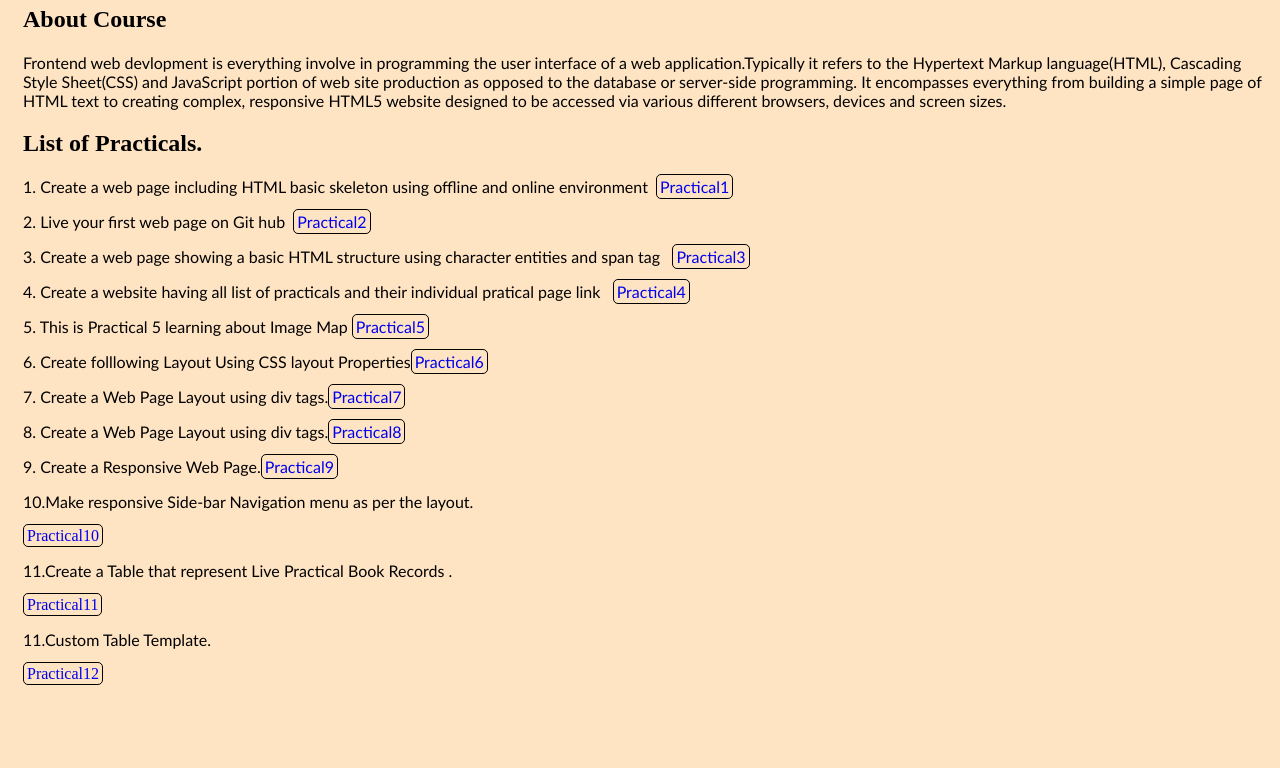
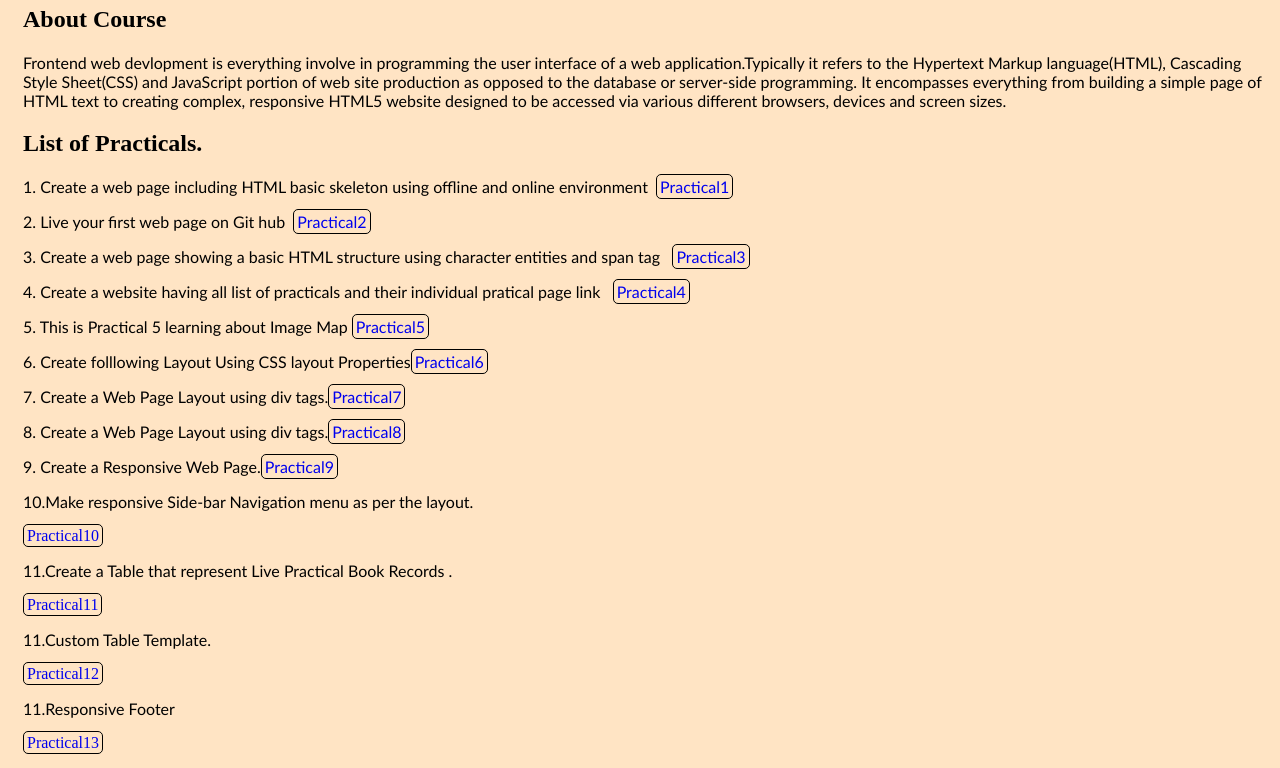
Before and after one commit to hiphopsid/Full-Stack-Devlopment-1, a plain HTML site: page index.html in a window 1280 px wide. Shown: the part 84-852 px from the top of the page. Before the commit the page ends 800 px from the top, so only its background shows below. Drawn offline with Linux system fonts and the light colour scheme.

Commit message:
Prac13 finish

```diff
--- a/index.html
+++ b/index.html
@@ -76,6 +76,7 @@
     <p>10.Make responsive Side-bar Navigation menu as per the layout.</p><a href="Practical10.html" target="__blank">Practical10</a></p>
     <p>11.Create a Table that represent Live Practical Book Records .</p><a href="Practical11.html" target="__blank">Practical11</a></p>
     <p>11.Custom Table Template.</p><a href="Practical12.html" target="__blank">Practical12</a></p>
+    <p>11.Responsive Footer</p><a href="Practical13.html" target="__blank">Practical13</a></p>
 
 </div>
 </body>
```
